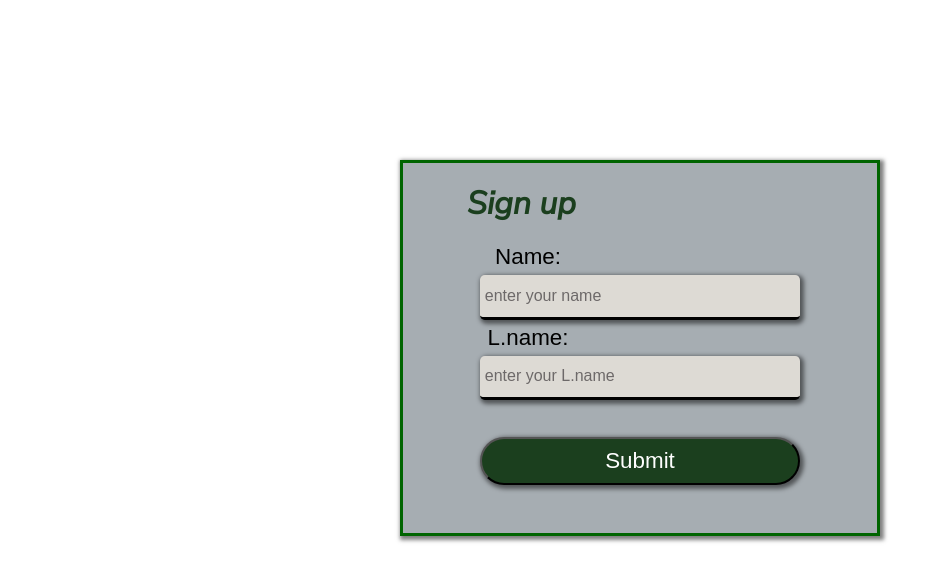
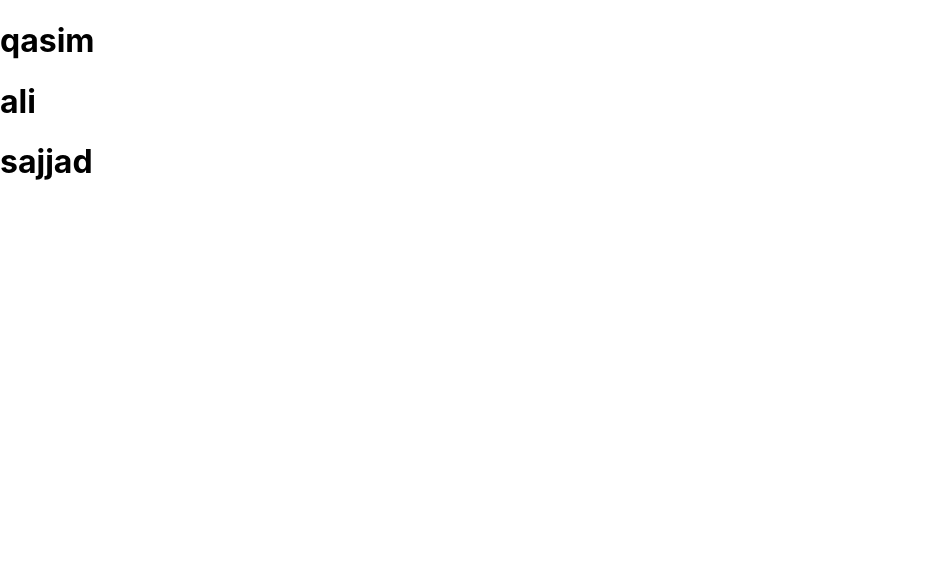
Before and after one commit to qasim-ali14/do-this, a React (Create React App) app in the folder my-app/: page / in a window 1280 px wide. Shown: the top 582 px of the page, without its empty margins (0-949 px from the left). Built offline with nearby package versions, Linux system fonts and the light colour scheme.

Commit message:
list with map function

```diff
--- a/my-app/src/App.js
+++ b/my-app/src/App.js
@@ -1,11 +1,22 @@
 import React from 'react'
-import Signup from './Signup/Signup';
-
  function App() {
+  const app=['qasim','ali','sajjad'];//basiacallt map provide us the extension by the in
+  // which when we render value ut render in a seprate function after that this is all store in
+  // a new array.
+  const recive=app.map((value)=>
+  <h1>{value}</h1>
+ );
   return (
     <div>
+      {
+        recive
+      } <br></br>
+     {/* {
+      app[0]}
+      {app[1]}
+      {app[2]
+     } */}
 
-      <Signup/>
     </div>
   )
 }
--- a/my-app/src/Signup/Signup.css
+++ b/my-app/src/Signup/Signup.css
@@ -70,10 +70,10 @@ input:hover{
     height: 3rem;
     font-size: 1.4rem;
     margin-top: 2rem;
-    border-radius: 2rem;
-    background-color:#1b3f1e;
+    border-radius: 0.3rem;
+    background-color:#245427;
     color: white;
-    box-shadow: 2px 2px 4px 2px rgba(0, 0, 0, 0.5);
+    box-shadow: 2px 2px 4px 2px rgba(154, 126, 126, 0.5);
 }
 
 h1{
```
Also changed, not shown: my-app/src/Signup/Signup.jsx (line endings or trailing spaces).
